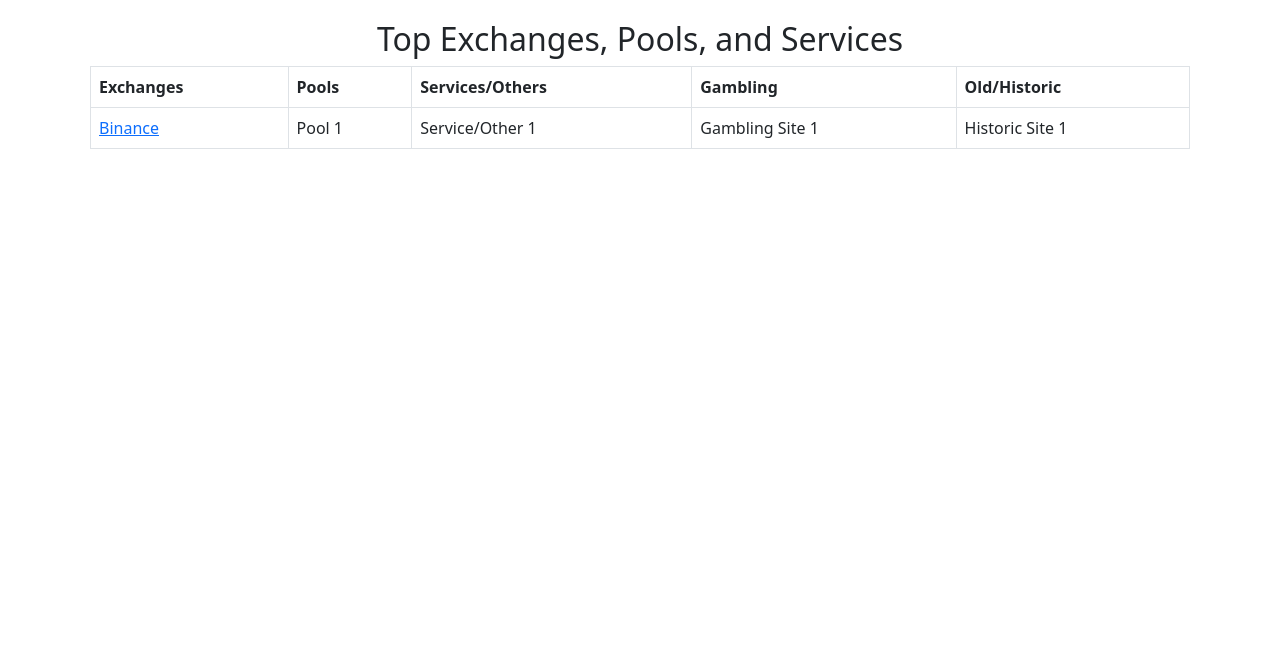
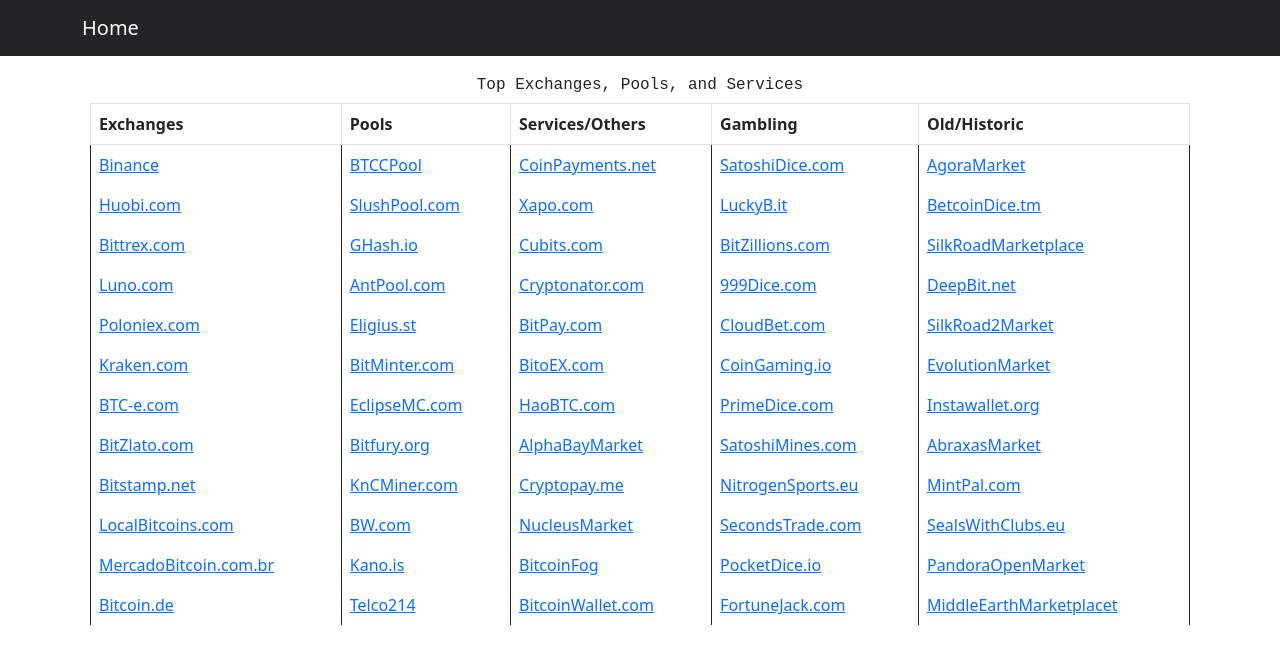
Before and after one commit to San-kalp/Kavach, a Django app: page /wallet in a window 1280 px wide. Shown: the top 664 px of the page. Run offline with Django 3.2, Linux system fonts and the light colour scheme; some libraries are stand-ins or nearby versions.

Commit message:
Added wallets

```diff
--- a/Defendify-project/home/templates/home/addressInfo.html
+++ b/Defendify-project/home/templates/home/addressInfo.html
@@ -84,6 +84,7 @@
                     </div>
                 </li>
                 <li id="data-section">Data: {{response.7}}</li>
+                <li id="wallet-id-section">Wallet Id: {{response.8}}</li>
             </ul>
         </div>
     </div>
--- a/Defendify-project/home/templates/home/wallet.html
+++ b/Defendify-project/home/templates/home/wallet.html
@@ -8,13 +8,43 @@
         .custom-container {
             padding: 20px;
         }
+
+        /* Custom CSS to remove row lines in the table */
+        .table-bordered tbody tr {
+            border: none;
+        }
+
+        /* Custom CSS for the navbar */
+        .navbar-custom {
+            background-color: #343a40;
+        }
+
+        /* .navbar-custom .navbar-brand {
+            color: #fff;
+            font-size: 24px;
+            font-weight: bold;
+            font-family: "Courier New", Courier, monospace;
+        } */
+
+        /* .navbar-custom .navbar-nav .nav-link {
+            color: #fff;
+            font-size: 16px;
+            font-family: "Courier New", Courier, monospace;
+        } */
     </style>
 </head>
 <body>
 
+    <!-- Navbar -->
+    <nav class="navbar navbar-expand-lg navbar-dark bg-dark navbar-custom">
+        <div class="container">
+            <a class="navbar-brand" href="/">Home</a>
+        </div>
+    </nav>
+
     <!-- Content -->
     <div class="container custom-container">
-        <h2 class="text-center">Top Exchanges, Pools, and Services</h2>
+        <h6 class="text-center" style="font-family: 'Courier New', Courier, monospace;">Top Exchanges, Pools, and Services</h6>
 
         <!-- Combined Table -->
         <table class="table table-bordered">
@@ -29,13 +59,98 @@
             </thead>
             <tbody>
                 <tr>
-                    <td><a href="wallet/Binance">Binance</a></td>
-                    <td>Pool 1</td>
-                    <td>Service/Other 1</td>
-                    <td>Gambling Site 1</td>
-                    <td>Historic Site 1</td>
+                    <td>
+                        <a href="wallet/Binance">Binance</a>
+                    </td>
+                    <td> <a href="wallet/BTCCPool">BTCCPool</a></td>
+                    <td><a href="wallet/CoinPayments.net">CoinPayments.net</a></td></td>
+                    <td><a href="wallet/SatoshiDice.com">SatoshiDice.com</a></td></td>
+                    <td><a href="wallet/AgoraMarket">AgoraMarket</a></td></td>
                 </tr>
-                <!-- Add more items under each category as needed -->
+                <tr>
+                    <td>
+                        <a href="wallet/Huobi.com">Huobi.com</a>
+                    </td>
+                    <td> <a href="wallet/SlushPool.com ">SlushPool.com </a></td>
+                    <td><a href="wallet/Xapo.com">Xapo.com</a></td></td>
+                    <td><a href="wallet/LuckyB.it ">LuckyB.it </a></td></td>
+                    <td><a href="wallet/BetcoinDice.tm">BetcoinDice.tm</a></td></td>
+                </tr>
+                <tr>
+                    <td><a href="wallet/Bittrex.com">Bittrex.com</a></td>
+                    <td> <a href="wallet/GHash.io">GHash.io</a></td>
+                    <td><a href="wallet/Cubits.com">Cubits.com</a></td>
+                    <td> <a href="wallet/BitZillions.com">BitZillions.com</a></td>
+                    <td><a href="wallet/SilkRoadMarketplace">SilkRoadMarketplace</a></td>
+                </tr>
+                <tr>
+                    <td><a href="wallet/Luno.com">Luno.com</a></td>
+                    <td> <a href="wallet/AntPool.com ">AntPool.com </a></td>
+                    <td><a href="wallet/Cryptonator.com ">Cryptonator.com </a></td>
+                    <td> <a href="wallet/999Dice.com">999Dice.com</a></td>
+                    <td><a href="wallet/DeepBit.net">DeepBit.net</a></td>
+                </tr>
+                <tr>
+                    <td><a href="wallet/Poloniex.com">Poloniex.com</a></td>
+                    <td> <a href="wallet/Eligius.st">Eligius.st</a></td>
+                    <td><a href="wallet/BitPay.com">BitPay.com</a></td>
+                    <td> <a href="wallet/CloudBet.com">CloudBet.com</a></td>
+                    <td><a href="wallet/SilkRoad2Market">SilkRoad2Market</a></td>
+                </tr>
+                <tr>
+                    <td><a href="wallet/Kraken.com">Kraken.com</a></td>
+                    <td> <a href="wallet/BitMinter.com">BitMinter.com</a></td>
+                    <td><a href="wallet/BitoEX.com">BitoEX.com</a></td>
+                    <td> <a href="wallet/CoinGaming.io">CoinGaming.io</a></td>
+                    <td><a href="wallet/EvolutionMarket">EvolutionMarket</a></td>
+                </tr>
+                <tr>
+                    <td><a href="wallet/BTC-e.com">BTC-e.com</a></td>
+                    <td> <a href="wallet/EclipseMC.com">EclipseMC.com</a></td>
+                    <td><a href="wallet/HaoBTC.com">HaoBTC.com</a></td>
+                    <td> <a href="wallet/PrimeDice.com ">PrimeDice.com </a></td>
+                    <td><a href="wallet/Instawallet.org">Instawallet.org</a></td>
+                </tr>
+                <tr>
+                    <td><a href="wallet/BTC-e.com">BitZlato.com</a></td>
+                    <td> <a href="wallet/Bitfury.org">Bitfury.org</a></td>
+                    <td><a href="wallet/AlphaBayMarket">AlphaBayMarket</a></td>
+                    <td> <a href="wallet/SatoshiMines.com">SatoshiMines.com </a></td>
+                    <td><a href="wallet/AbraxasMarket">AbraxasMarket</a></td>
+                </tr>
+                <tr>
+                    <td><a href="wallet/Bitstamp.net">Bitstamp.net</a></td>
+                    <td> <a href="wallet/KnCMiner.com">KnCMiner.com</a></td>
+                    <td><a href="wallet/Cryptopay.me ">Cryptopay.me </a></td>
+                    <td> <a href="wallet/NitrogenSports.eu">NitrogenSports.eu </a></td>
+                    <td><a href="wallet/MintPal.com">MintPal.com</a></td>
+                </tr>
+
+                <tr>
+                    <td><a href="wallet/LocalBitcoins.com">LocalBitcoins.com</a></td>
+                    <td> <a href="wallet/BW.com">BW.com</a></td>
+                    <td><a href="wallet/NucleusMarket ">NucleusMarket </a></td>
+                    <td> <a href="wallet/SecondsTrade.com">SecondsTrade.com</a></td>
+                    <td><a href="wallet/SealsWithClubs.eu">SealsWithClubs.eu</a></td>
+                </tr>
+
+                <tr>
+                    <td><a href="wallet/MercadoBitcoin.com.br">MercadoBitcoin.com.br</a></td>
+                    <td> <a href="wallet/Kano.is">Kano.is</a></td>
+                    <td><a href="wallet/BitcoinFog ">BitcoinFog</a></td>
+                    <td> <a href="wallet/PocketDice.io">PocketDice.io</a></td>
+                    <td><a href="wallet/PandoraOpenMarket">PandoraOpenMarket</a></td>
+                </tr>
+
+                <tr>
+                    <td><a href="wallet/Bitcoin.de ">Bitcoin.de </a></td>
+                    <td> <a href="wallet/Telco214">Telco214</a></td>
+                    <td><a href="wallet/BitcoinWallet.com">BitcoinWallet.com</a></td>
+                    <td> <a href="wallet/FortuneJack.com">FortuneJack.com</a></td>
+                    <td><a href="wallet/MiddleEarthMarketplace">MiddleEarthMarketplacet</a></td>
+                </tr>
+
+
             </tbody>
         </table>
     </div>
--- a/Defendify-project/home/views.py
+++ b/Defendify-project/home/views.py
@@ -33,7 +33,8 @@
                 number_of_transactions = data["n_tx"]
                 transaction = data["txs"]
                 data = wallet_explorer(address=input_data).items()
-                context = [address_,amountReceived,amountSent,balance,number_of_transactions,transaction,unspent, data]
+                wallet_id = get_wallet_id(address_)
+                context = [address_,amountReceived,amountSent,balance,number_of_transactions,transaction,unspent, data, wallet_id["wallet_id"]]
                 return render(request,"home/addressInfo.html",{'response':context})
             elif re.match(r"^0x[a-fA-F0-9]{40}$",input_data):
                 url = f"https://api.etherscan.io/api?module=account&action=balance&address={input_data}&tag=latest&apikey={ETHERSCAN_API_KEY}"
@@ -57,8 +58,13 @@
     query = f"http://www.walletexplorer.com/api/1/address-lookup?address={address}&caller=sankalp.chordia20@vit.edu"
     return json.loads(requests.get(query).text)
 
+
 def get_tx_data(txid):
     query = f"http://www.walletexplorer.com/api/1/tx?txid={txid}&caller=sankalp.chordia20@vit.edu"
+    return json.loads(requests.get(query).text)
+
+def get_wallet_id(address):
+    query = f"http://www.walletexplorer.com/api/1/address?address={address}&from=0&count=100&caller=sankalp.chordia20@vit.edu"
     return json.loads(requests.get(query).text)
 
 
@@ -68,4 +74,6 @@
     return render(request,"home/wallet.html",context=context)
 
 def wallet_detail(request, wallet):
-    pass
+    query = f"http://www.walletexplorer.com/api/1/wallet-addresses?wallet={wallet}&from=0&count=100&caller=sankalp.chordia20@vit.edu"
+    data = json.loads(requests.get(query).text)
+    return render(request,"home/wallet_detail.html",{'response':data})
```
Also changed, not shown: Defendify-project/home/templates/home/wallet_detail.html (+52 -0 lines).
